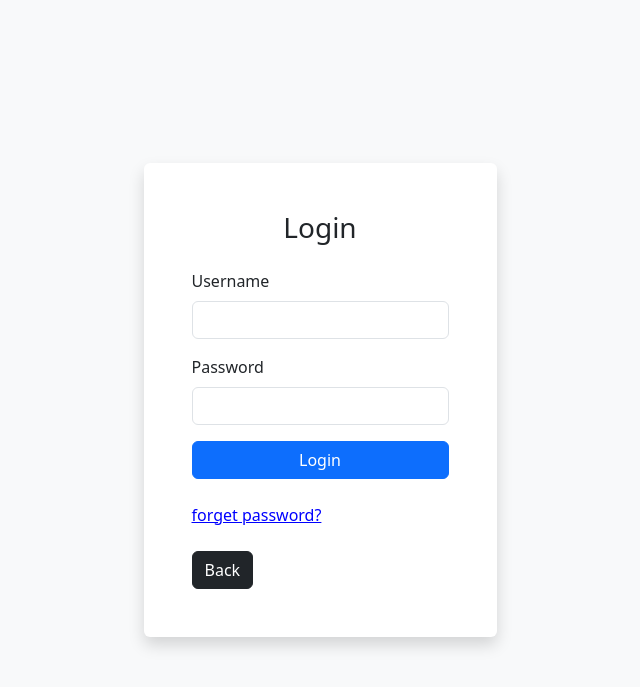
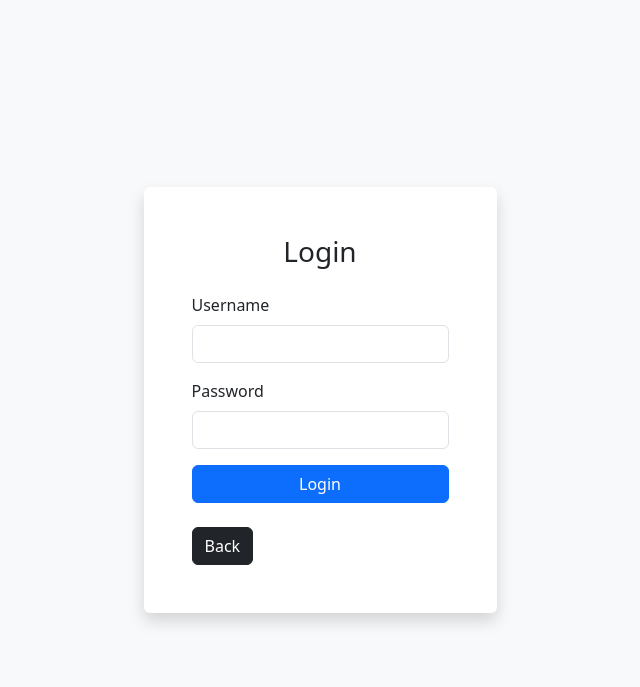
Before and after one commit to VadamudulaAkhil/Ecommerce-New-Project, a Django app: page /Login/ in a window 1280 px wide. Shown: the top 687 px of the page, without its empty margins (320-960 px from the left). Run offline with Django 3.2, Linux system fonts and the light colour scheme.

Commit message:
Database

```diff
--- a/templates/store/Login.html
+++ b/templates/store/Login.html
@@ -19,8 +19,6 @@
         </div>
         <div id="error" class="text-danger mb-3"></div>
         <button type="submit" class="btn btn-primary w-100">Login</button>
-        <br><br>
-        <a href="" style="color: blue;">forget password?</a>
         <br><br>
         <a href="{% url 'store' %}" class="btn btn-dark">Back</a>
     </form>
```
Also changed, not shown: db.sqlite3.
